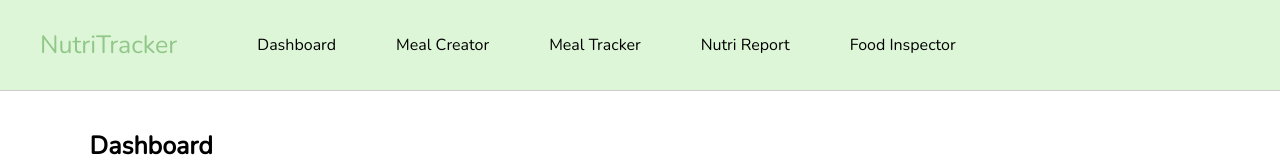
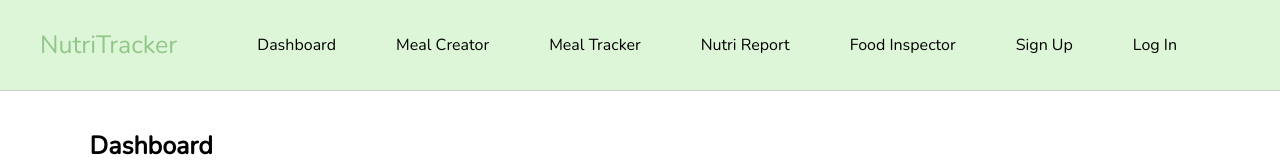
Before and after one commit to dodobirdman/Express-server-test-1, a website: page static/html/dashboard.html in a window 1280 px wide. Shown: the top 160 px of the page. Drawn offline with nearby package versions, Linux system fonts and the light colour scheme.

Commit message:
Link fixes

```diff
--- a/static/html/dashboard.html
+++ b/static/html/dashboard.html
@@ -18,6 +18,8 @@
             <li><a href="mealTracker.html">Meal Tracker</a></li>
             <li><a href="nutriReport.html">Nutri Report</a></li>
             <li><a href="foodInspector.html">Food Inspector</a> </li>
+            <li><a href="signup.html">Sign Up</a> </li>
+            <li><a href="login.html">Log In</a> </li>
         </ul>
     </nav>
 
```
Also changed, not shown: static/html/foodInspector.html (+2 -0 lines), static/html/login.html (+2 -0 lines), static/html/mealCreator.html (+2 -0 lines), static/html/mealSetup.html (+2 -0 lines), static/html/mealTracker.html (+2 -0 lines), static/html/nutriReport.html (+2 -0 lines).
